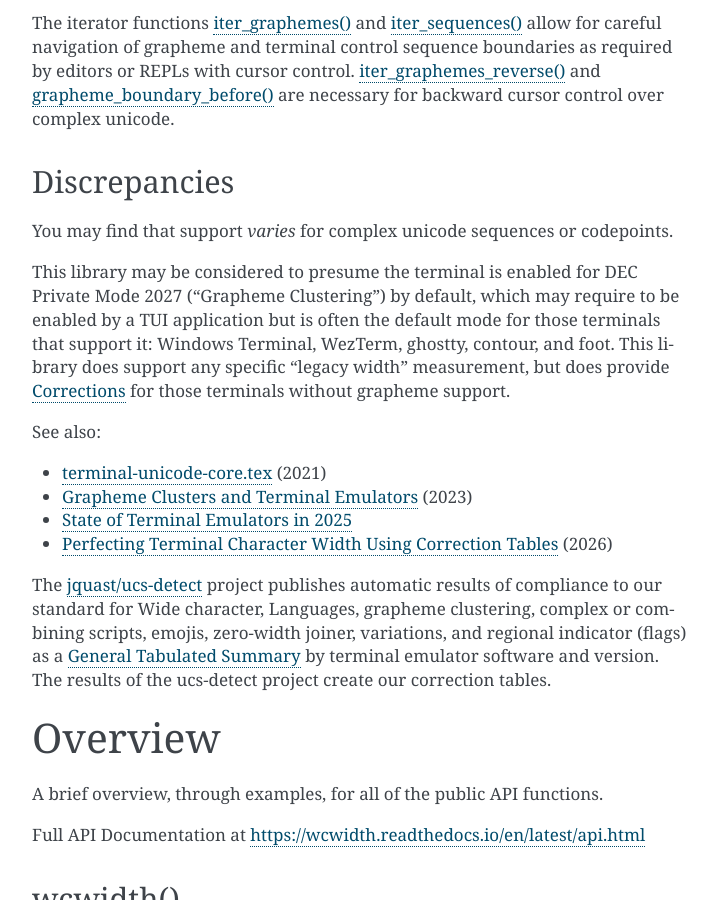
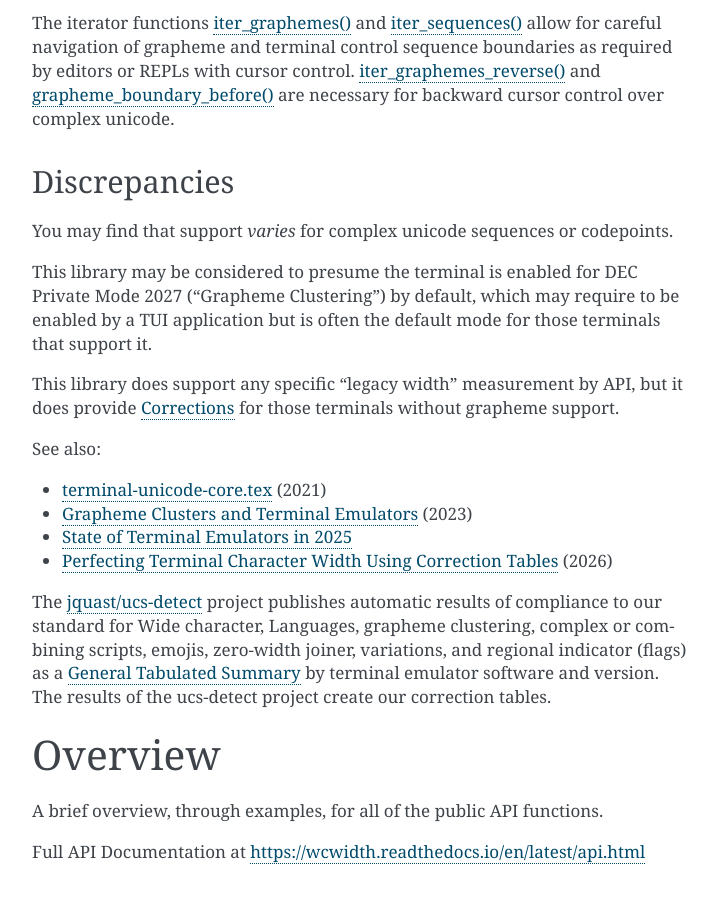
Before and after one commit to jquast/wcwidth, a Sphinx documentation site: the page built from docs/intro.rst, in a window 1280 px wide and 900 px high, scrolled down 1250 px. Shown: the whole window, without its empty margins (388-1105 px from the left). Built offline with Sphinx 7.4.7, drawn with Linux system fonts in a browser that asks for light colours.

Commit message:
more small doc nits

```diff
--- a/docs/intro.rst
+++ b/docs/intro.rst
@@ -63,9 +63,10 @@ You may find that support *varies* for complex unicode sequences or codepoints.
 
 This library may be considered to presume the terminal is enabled for DEC Private Mode 2027
 ("Grapheme Clustering") by default, which may require to be enabled by a TUI application but
-is often the default mode for those terminals that support it: Windows Terminal, WezTerm, ghostty,
-contour, and foot. This library does support any specific "legacy width" measurement, but does
-provide Corrections_ for those terminals without grapheme support.
+is often the default mode for those terminals that support it.
+
+This library does support any specific "legacy width" measurement by API, but it does provide
+Corrections_ for those terminals without grapheme support.
 
 See also:
 
```
